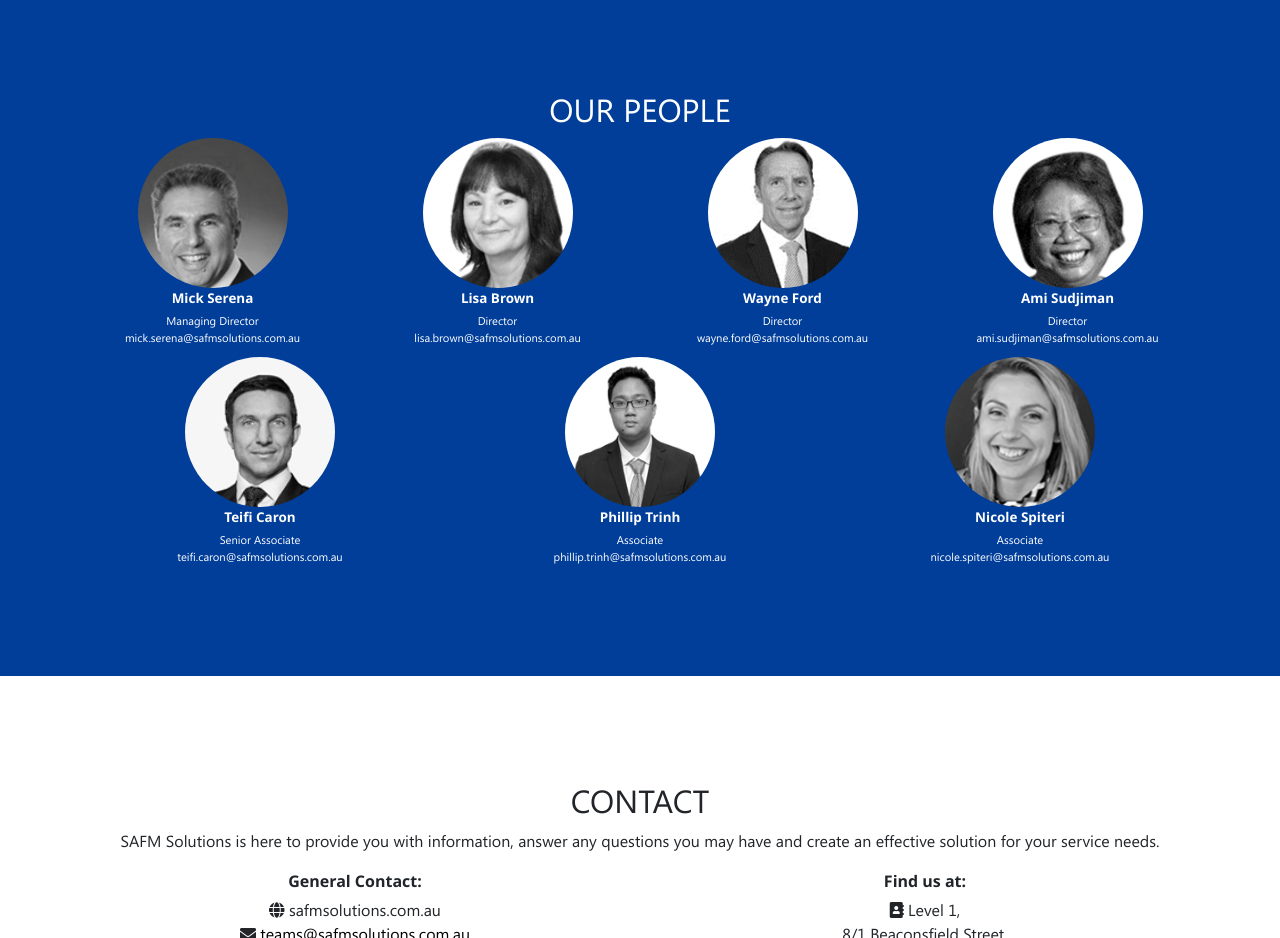
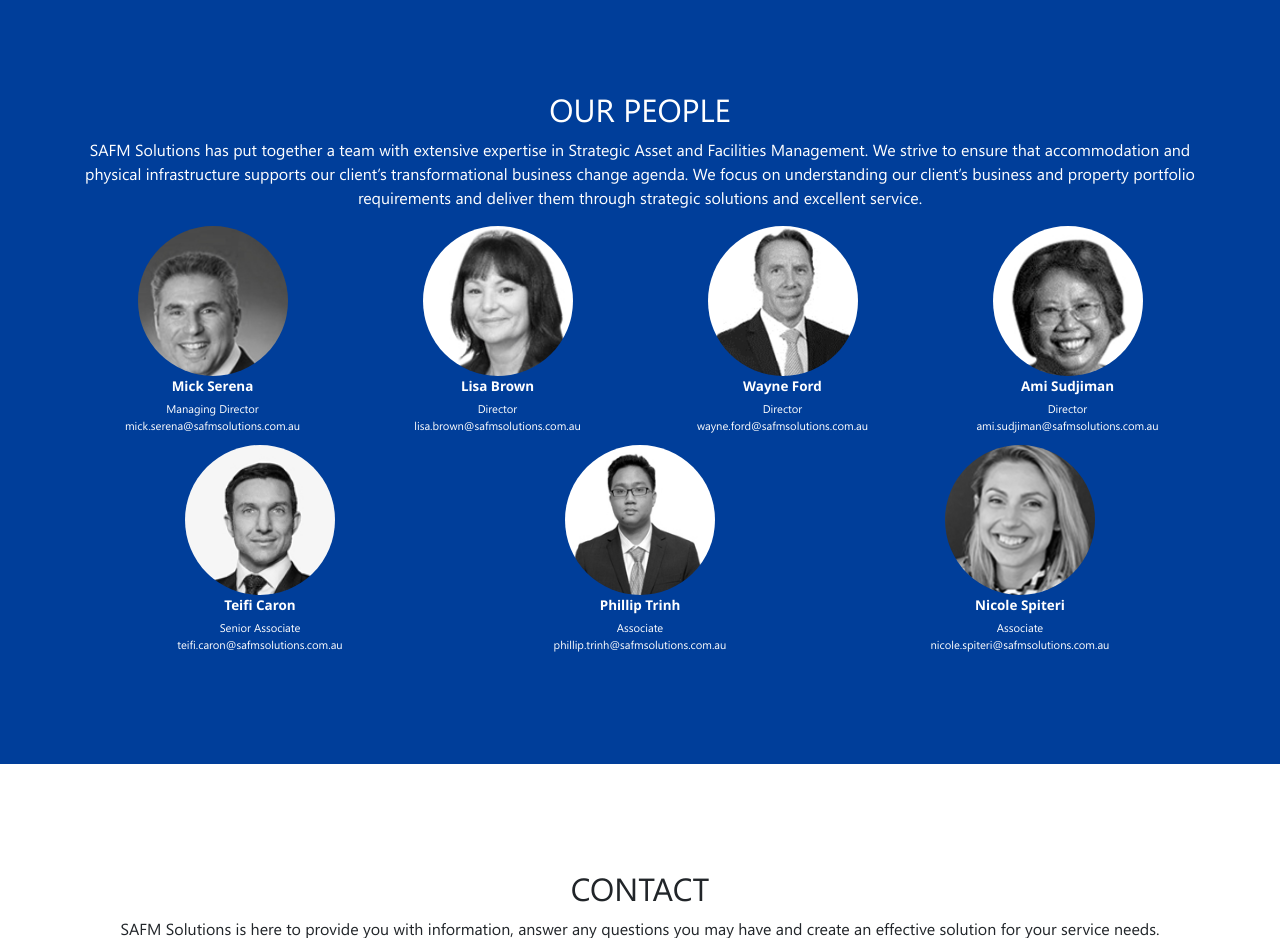
Before and after one commit to ptri7957/safmsolutions.com.au, a plain HTML site: page index.html in a window 1280 px wide. Shown: the part 2980-3918 px from the top of the page. Drawn offline with Linux system fonts and the light colour scheme; some packages are replaced by stand-ins of ours.

Commit message:
Update people section.

```diff
--- a/index.html
+++ b/index.html
@@ -165,7 +165,7 @@
         <section id="our_people" class="is_blue">
             <div class="container">
                 <div class="custom-heading">OUR PEOPLE</div>
-
+                <p>SAFM Solutions has put together a team with extensive expertise in Strategic Asset and Facilities Management. We strive to ensure that accommodation and physical infrastructure supports our client’s transformational business change agenda.  We focus on understanding our client’s business and property portfolio requirements and deliver them through strategic solutions and excellent service.</p>
                 <div class="row">
                     <div class="col-xl-3 col-md-4 box">
                         <div id="profile1" class="img-wrapper"></div>
```
